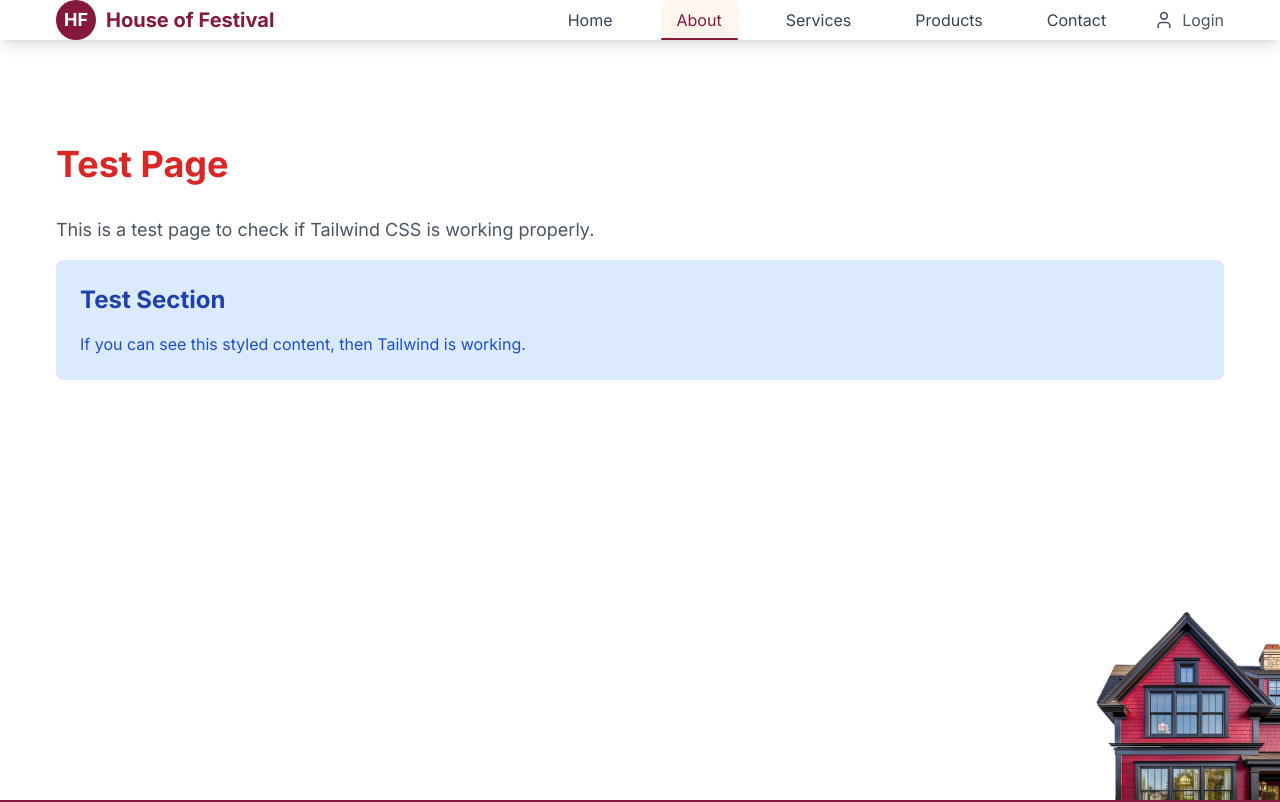
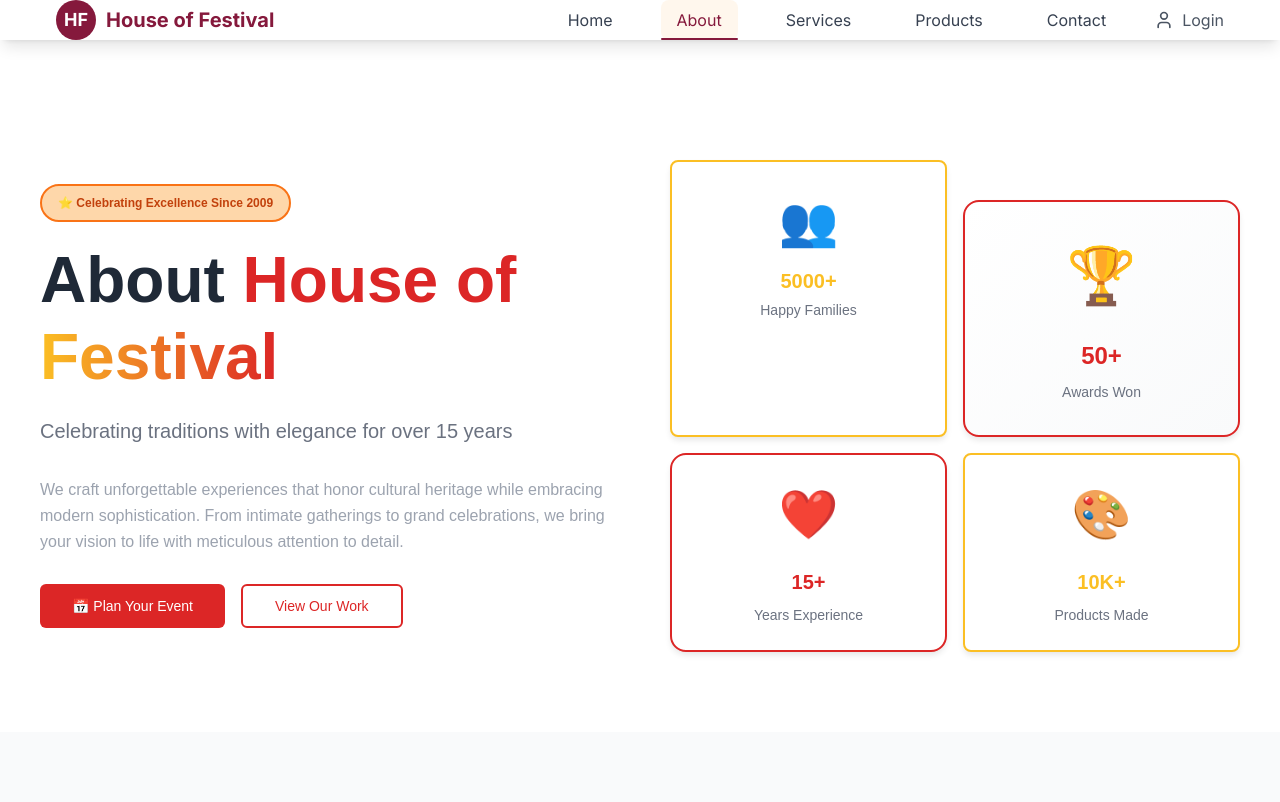
Before and after one commit to dixita7733/House_of_Festive, a React (Vite) app in the folder project/: page /about in a window 1280 px wide. Shown: the top 802 px of the page. Built offline with nearby package versions, Linux system fonts and the light colour scheme.

Commit message:
Use WorkingAbout for about route
cgen-51ecad1f371848cf921f216c8be78f39

```diff
--- a/project/src/App.tsx
+++ b/project/src/App.tsx
@@ -21,7 +21,7 @@ function App() {
           <main className="flex-grow">
             <Routes>
               <Route path="/" element={<Home/>} />
-              <Route path="/about" element={<TestPage />} />
+              <Route path="/about" element={<WorkingAbout />} />
               <Route path="/services" element={<Services />} />
               <Route path="/products" element={<Products />} />
               <Route path="/contact" element={<Contact />} />
```
